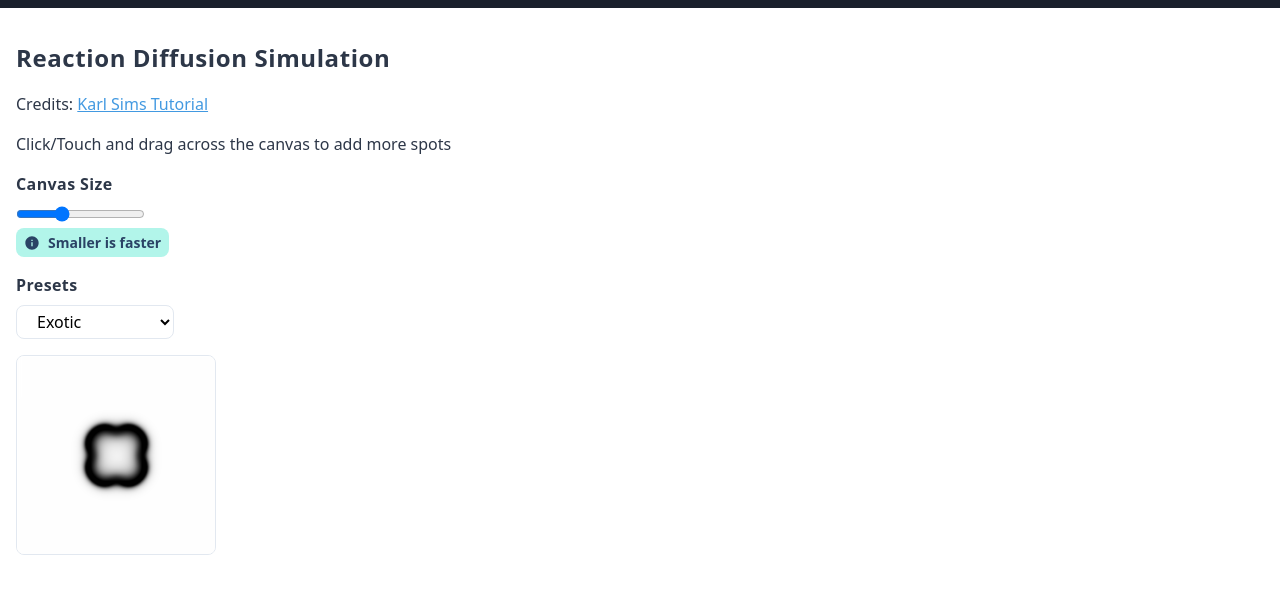
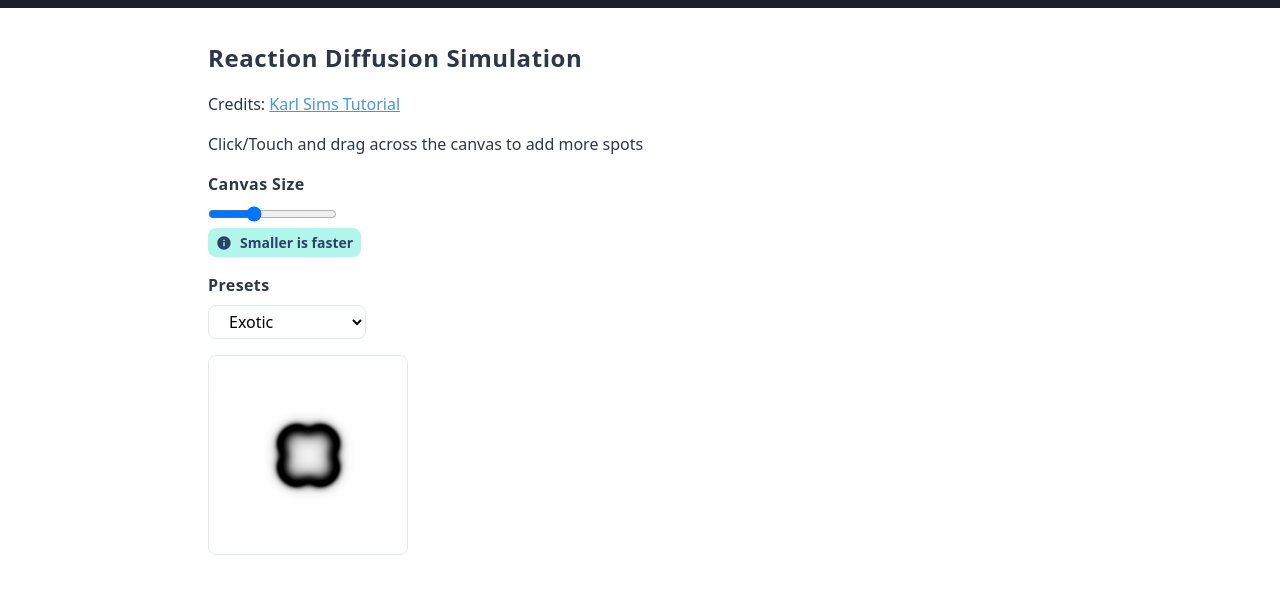
Before and after one commit to 5alidz/reaction-diffusion, a Next.js app: page / in a window 1280 px wide. Shown: the top 594 px of the page. Built offline with nearby package versions, Linux system fonts and the light colour scheme.

Commit message:
better layout on wider screens

```diff
--- a/lib/utils.ts
+++ b/lib/utils.ts
@@ -107,5 +107,3 @@ export const createFlatGridPoints = (gridWidth: number, gridHeight: number) => {
   }
   return flatGridArray;
 };
-
-/* trigger redeploy */
--- a/pages/index.tsx
+++ b/pages/index.tsx
@@ -147,6 +147,7 @@ export default function Home() {
   return (
     <main className='font-sans'>
       <div className='w-full h-2 bg-gray-900'></div>
+      <div className='max-w-4xl mx-auto'>
         <div className='grid gap-4 py-8 px-4'>
           <h1 className='font-bold text-2xl tracking-wide text-gray-800'>Reaction Diffusion Simulation</h1>
           <p className='text-gray-800'>
@@ -197,6 +198,7 @@ export default function Home() {
           </div>
           <Canvas sketch={sketchWithPreset} density={1} width={size} height={size} className='rounded-lg border' />
         </div>
+      </div>
     </main>
   );
 }
```
Lines whose indentation alone changed are shown as unchanged.
